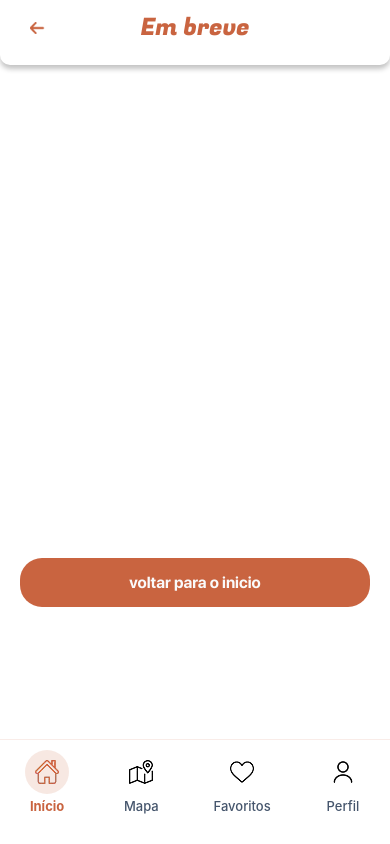
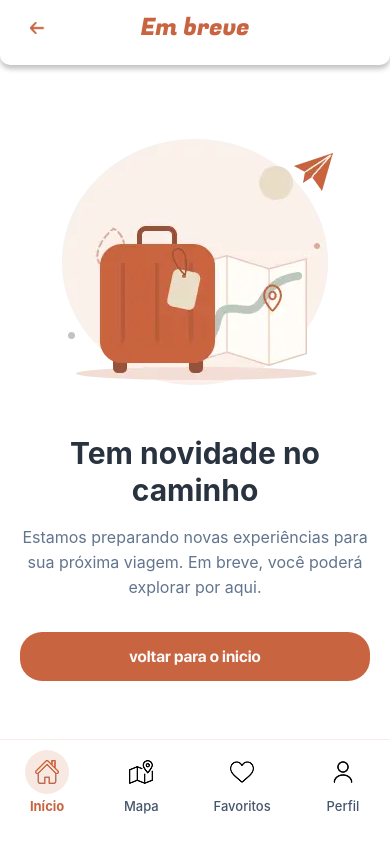
Before and after one commit to GoBrazill/explore-brasil-mobile, a React Native app: screen / in a window 390 px wide. Built offline with nearby package versions, Linux system fonts and the light colour scheme.

Commit message:
feat: add comming soon screen

```diff
--- a/App.js
+++ b/App.js
@@ -31,8 +31,8 @@ export default function App() {
   }
 
   return (
-    <SafeAreaProvider>
-      <CommingSoon/>
+    <SafeAreaProvider style={{ flex: 1 }}>
+      <CommingSoon heroImage={require("./src/assets/images/coming-soon-hero-image.webp")} title={"Tem novidade no caminho"} description={"Estamos preparando novas experiências para sua próxima viagem. Em breve, você poderá explorar por aqui."}/>
         {/* <Home/> */}
         {/* <OnboardingOne /> */}
         {/* <OnboardingTwo/> */}
```
